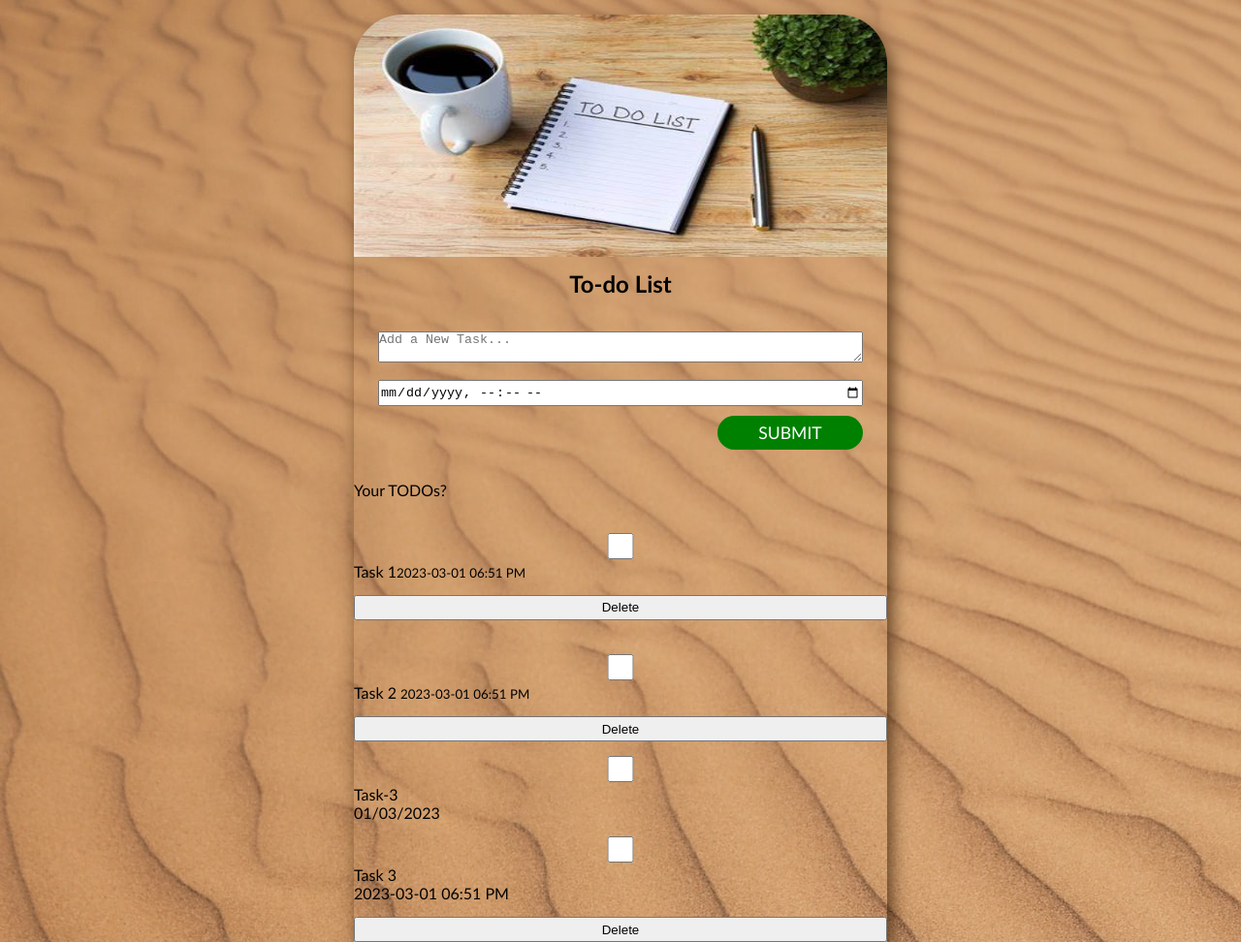
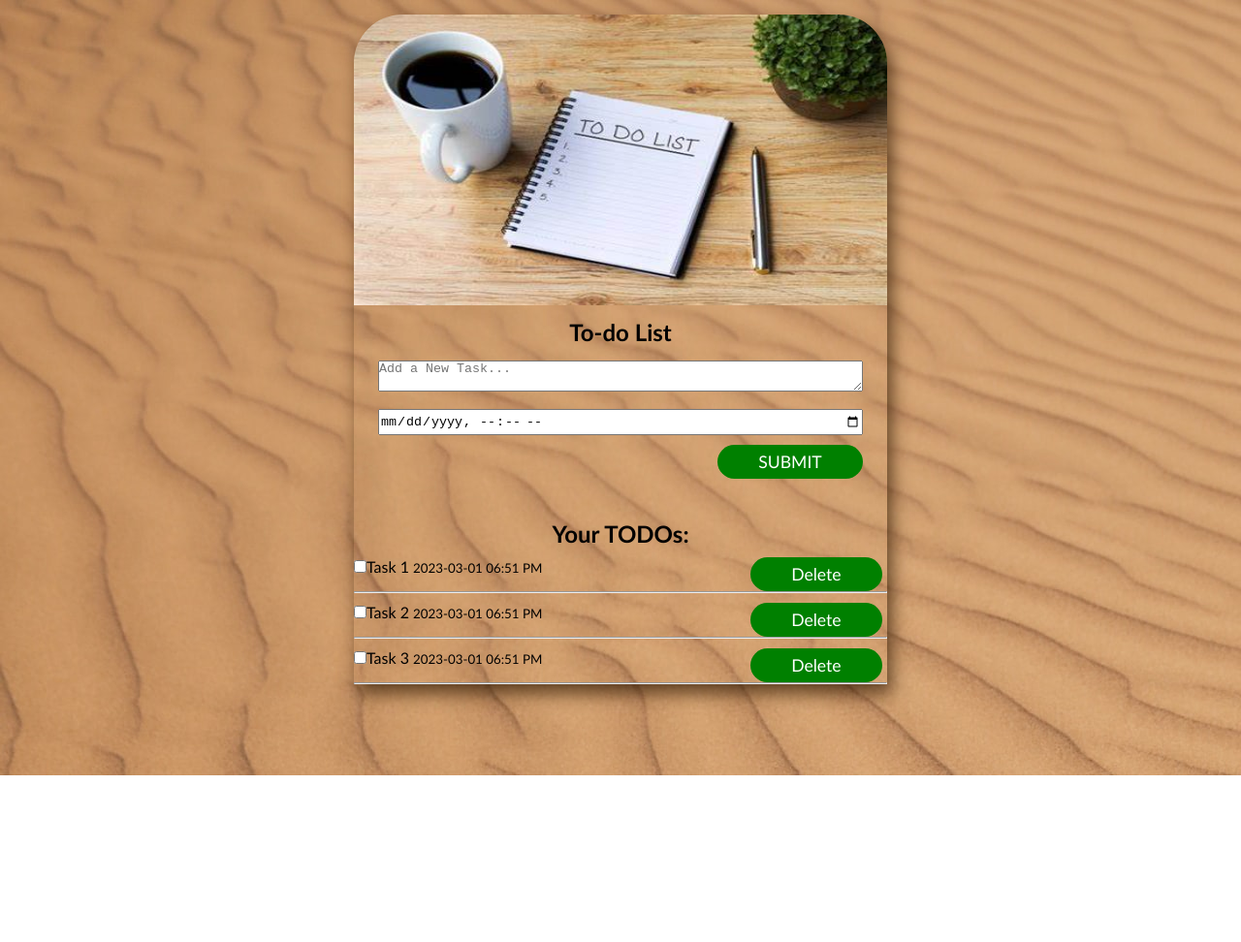
Before and after one commit to Kessi-ux/todo, a plain HTML site: page index.html in a window 1280 px wide. Shown: the whole page at 97% size. After the commit the page ends 800 px from the top, so only its background shows below. Drawn offline with Linux system fonts and the light colour scheme.

Commit message:
edited the code and improved the styling

```diff
--- a/index.html
+++ b/index.html
@@ -5,13 +5,110 @@
     <meta http-equiv="X-UA-Compatible" content="IE=edge">
     <meta name="viewport" content="width=device-width, initial-scale=1.0">
     <title>To do list app</title>
-    <link rel="stylesheet" href="syles.css">
+
+    <style>
+        *{
+    box-sizing: border-box;
+    margin: 0;
+    padding: 0;
+}
+
+body{
+font-family: 'Gill Sans', 'Gill Sans MT', Calibri, 'Trebuchet MS', sans-serif;
+background-image: url("background.jpg");
+}
+
+.container{
+    width: 100%;
+    margin-left: auto;
+    margin-right: auto;
+    max-width: 550px;
+    box-shadow: 5px 10px 18px #331b04b6;
+    border-radius: 50px 50px 0 0;
+    margin-top: 15px;
+}
+
+header img {
+    width: 100%;
+    height: 300px;
+    border-radius: 50px 50px 0 0;
+}
+
+fieldset{
+    border: none;
+}
+
+form{
+    text-align: left;
+    width: 80vw;
+    margin: 0 auto;
+    max-width: 500px;
+    min-width: 300px;
+    padding-bottom: 2em;
+}
+
+h2{
+    text-align: center;
+    margin-top: 10px;
+}
+
+button {
+    background-color: green;
+    font-family: 'Gill Sans', 'Gill Sans MT', Calibri, 'Trebuchet MS', sans-serif;
+    color: #fff;
+    border: none;
+    cursor: pointer;
+    border-radius: 30px;
+    width: 30%;
+    font-size: 1.1rem;
+    height: 2em;
+    min-width: 30px;
+}
+
+.btn{
+    display: flex;
+    justify-content: right;
+    align-items: flex-end;
+    margin-top: 10px;
+}
+
+textarea, #date-time {
+    margin: 15px 0 0 0;
+    width: 100%;
+    min-height: 2em;
+}
+
+.todo-output {
+    margin-top: 10px;
+    margin-right: 5px;
+    display: flex;
+    justify-content: space-between;
+}
+
+.delete{
+background-color: green;
+    font-family: 'Gill Sans', 'Gill Sans MT', Calibri, 'Trebuchet MS', sans-serif;
+    color: #fff;
+    border: none;
+    cursor: pointer;
+    border-radius: 30px;
+    width: 25%;
+    font-size: 1.1rem;
+    height: 2em;
+    min-width: 30px;
+}
+
+    </style>
+
 </head>
 <body>
    <div class="container">
+    <!-- Header contains the image of the todo -->
     <header>
         <img src="./todo.jpg" alt="What do you plan on doing today image">
     </header>
+
+    <!-- Form contains add a todo,time and submit -->
     <form action="" id="todo-list">
         <main>
             <h2>To-do List</h2>
@@ -29,43 +126,32 @@
         </main>
     </form>
     <section class="todo-output-container">
-        <div class="todo-output">
-            <legend id="todo-output title"> Your TODOs?</legend>
-        </div>
+        <legend> <h2>Your TODOs:</h2></legend>
 
-            <fieldset class="todo-output1">
-            <label>
-
-            <input type="checkbox" id="task1" value= "task1" >Task 1<small>2023-03-01 06:51 PM</small><div>
-                <input type="button" value="Delete">
+            <fieldset class="todo-output">
+            <label><input type="checkbox" id="task2" value="task2">Task 1 <small>2023-03-01 06:51 PM</small> <div>
             </div></label>
-
+            <input type="button" value="Delete" class="delete">
             </fieldset>
 
-            <fieldset class="todo-output1">
+            <hr>
 
-            <label><input type="checkbox" id="task2" value="task2">Task 2 <small>2023-03-01 06:51 PM</small> <div>
-                <input type="button" value="Delete">
-            </div></label>
-        </fieldset>
+            <fieldset class="todo-output">
+                <label><input type="checkbox" id="task2" value="task2">Task 2 <small>2023-03-01 06:51 PM</small> <div>
+                </div></label>
+                <input type="button" value="Delete" class="delete">
+                </fieldset>
 
-        <div class="task-container">
-            <div class="checkbox">
-                <input type="checkbox">
-                <label for="checkbox">Task-3
-                    <br>
-                    <p>01/03/2023</p>
-                </label>
-            </div>
-            <label>
-                <input type="checkbox" id="task3" value="task3" >Task 3
-                <p>2023-03-01 06:51 PM</p>
-                <div>
-                <input type="button" value="Delete">
-            </div>
-            </label>
+                <hr>
 
-        </div>
+                <fieldset class="todo-output">
+                    <label><input type="checkbox" id="task2" value="task2">Task 3 <small>2023-03-01 06:51 PM</small> <div>
+                    </div></label>
+                    <input type="button" value="Delete" class="delete">
+                    </fieldset>
+
+                <hr>
+
     </section>
 
         </div>
--- a/syles.css
+++ b/syles.css
@@ -1,8 +1,10 @@
-*{
+ *{
     box-sizing: border-box;
     margin: 0;
     padding: 0;
 }
+
+
 
 body{
 font-family: 'Gill Sans', 'Gill Sans MT', Calibri, 'Trebuchet MS', sans-serif;
@@ -21,23 +23,21 @@ background-image: url("background.jpg");
 
 header img {
     width: 100%;
-    height: 250px;
+    height: 300px;
     border-radius: 50px 50px 0 0;
 }
 
 fieldset{
     border: none;
-    margin-top: 20px;
 }
 
 form{
     text-align: left;
-    width: 55vw;
+    width: 80vw;
     margin: 0 auto;
     max-width: 500px;
     min-width: 300px;
     padding-bottom: 2em;
-
 }
 
 h2{
@@ -65,12 +65,28 @@ button {
     margin-top: 10px;
 }
 
-input, textarea {
+textarea, #date-time {
     margin: 15px 0 0 0;
     width: 100%;
     min-height: 2em;
 }
 
-/* .task-container{
+.todo-output {
+    margin-top: 10px;
+    margin-right: 5px;
     display: flex;
-} */
+    justify-content: space-between;
+}
+
+.delete{
+background-color: green;
+    font-family: 'Gill Sans', 'Gill Sans MT', Calibri, 'Trebuchet MS', sans-serif;
+    color: #fff;
+    border: none;
+    cursor: pointer;
+    border-radius: 30px;
+    width: 25%;
+    font-size: 1.1rem;
+    height: 2em;
+    min-width: 30px;
+}
```
